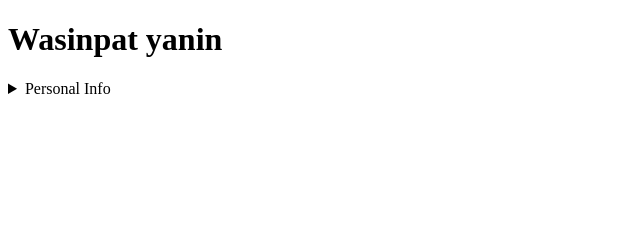
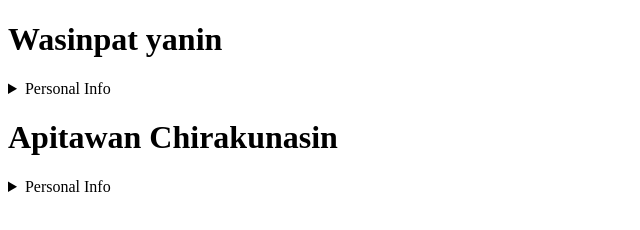
Before and after one commit to Ling4826/Perfect_lad_3, a plain HTML site: page profile.html in a window 1280 px wide. Shown: the whole page, without its empty margins (0-640 px from the left). Drawn offline with Linux system fonts and the light colour scheme.

Commit message:
Add friend infomation

```diff
--- a/profile.html
+++ b/profile.html
@@ -10,5 +10,11 @@
   <summary>Personal Info</summary>
   <p>Year 2 Software Engineering student, studying DevOps</p>
 </details>
+
+<h1>Apitawan Chirakunasin</h1>
+<details>
+  <summary>Personal Info</summary>
+  <p>Year 2 Software Engineering student, studying DevOps</p>
+</details>
 </body>
 </html>
```
